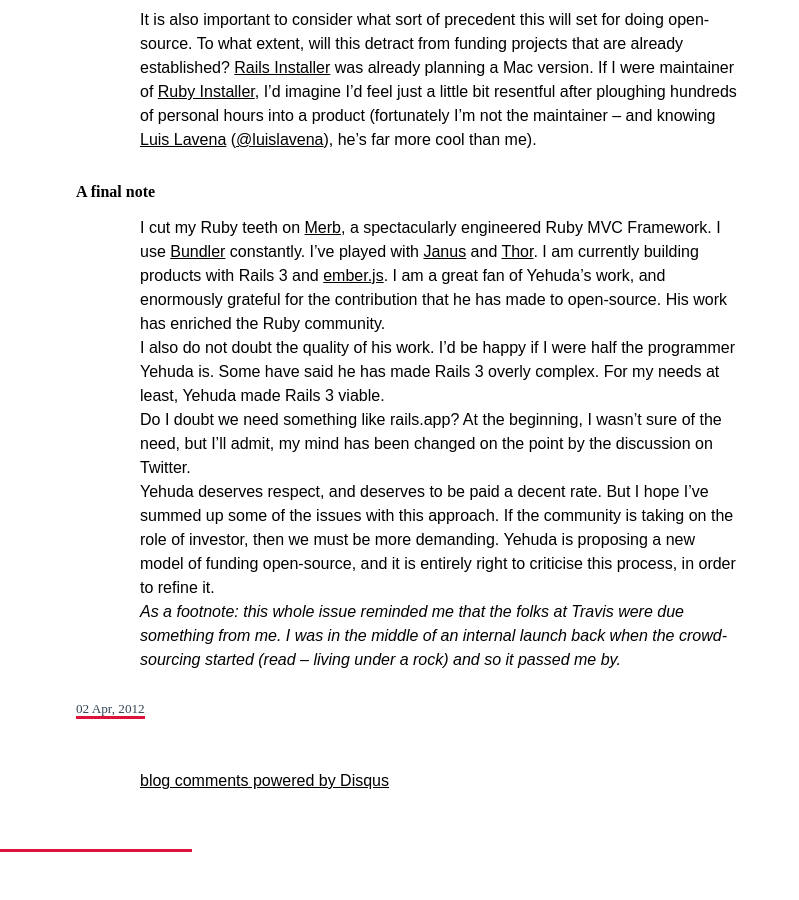
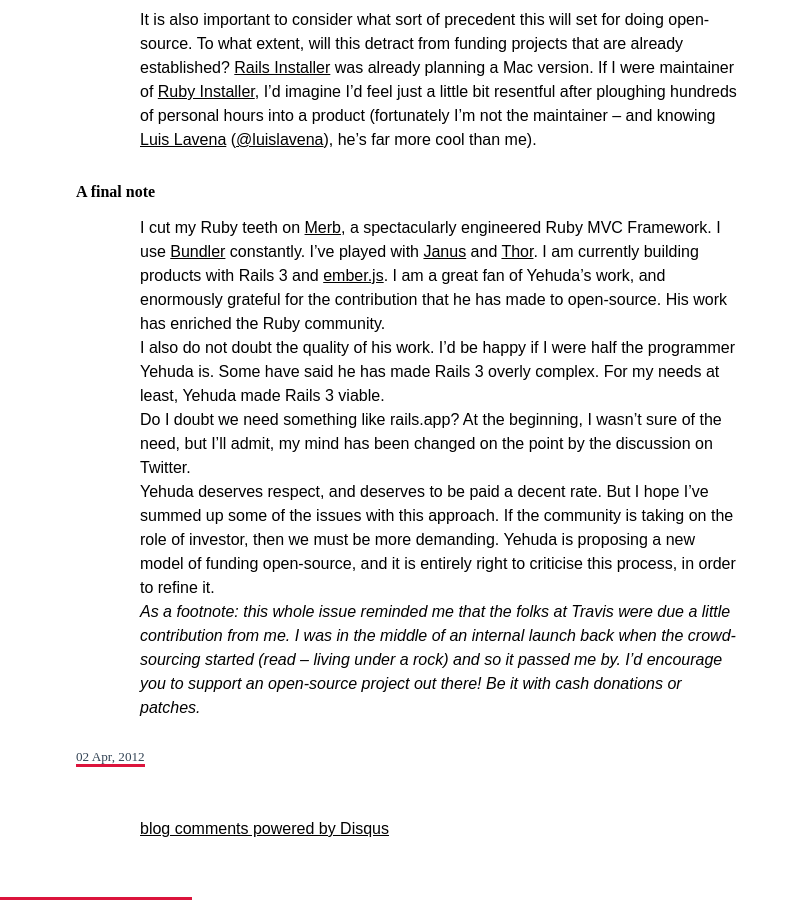
Before and after one commit to myabc/myabc.github.com, a Jekyll site: the page built from _posts/2012-4-2-crowd-control.markdown, in a window 1280 px wide and 900 px high, scrolled down 1618 px. Shown: the whole window, without its empty margins (0-799 px from the left). Built offline with Jekyll 4.4.1, drawn with Linux system fonts in a browser that asks for light colours; nearby versions of some CDN libraries; Markdown is read by kramdown in place of the engine named in the settings; comment, search, counter and statistics services are not loaded; before the commit the page ends 2470 px from its top, so only the background shows below that.

Commit message:
'Crowd Control': Add note on donations
Signed-off-by: Alex Coles <alex@alexbcoles.com>

```diff
--- a/_posts/2012-4-2-crowd-control.markdown
+++ b/_posts/2012-4-2-crowd-control.markdown
@@ -59,7 +59,7 @@ Do I doubt we need something like rails.app? At the beginning, I wasn't sure of
 
 Yehuda deserves respect, and deserves to be paid a decent rate. But I hope I've summed up some of the issues with this approach. If the community is taking on the role of investor, then we must be more demanding. Yehuda is proposing a new model of funding open-source, and it is entirely right to criticise this process, in order to refine it.
 
-_As a footnote: this whole issue reminded me that the folks at Travis were due something from me. I was in the middle of an internal launch back when the crowd-sourcing started (read – living under a rock) and so it passed me by._
+_As a footnote: this whole issue reminded me that the folks at Travis were due a little contribution from me. I was in the middle of an internal launch back when the crowd-sourcing started (read – living under a rock) and so it passed me by. I'd encourage you to support an open-source project out there! Be it with cash donations or patches._
 
 
 [Yehuda Katz]:http://yehudakatz.com/
```
